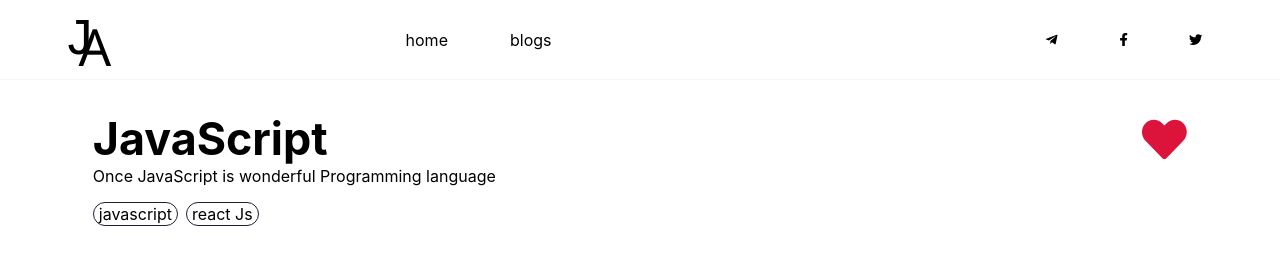
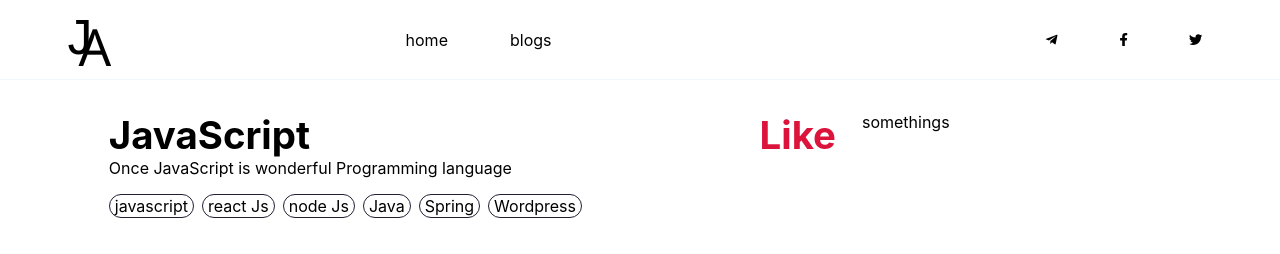
Before and after one commit to aliy71/ja_blog, a React (Create React App) app in the folder frontend/: page /blog-detail/1_ in a window 1280 px wide. Shown: the top 254 px of the page. Built offline with nearby package versions, Linux system fonts and the light colour scheme.

Commit message:
dis&like

```diff
--- a/frontend/src/constants/blogData.js
+++ b/frontend/src/constants/blogData.js
@@ -2,7 +2,7 @@ export const blogData = [
     {
         id: '1_',
         title: "JavaScript",
-        tag: ['javascript', 'react Js'],
+        tag: ['javascript', 'react Js', 'node Js', 'Java', 'Spring', 'Wordpress'],
         description: "Once JavaScript is wonderful Programming language",
         image: {
             alt: 'js image',
--- a/frontend/src/views/blogDetails/blogDetail.jsx
+++ b/frontend/src/views/blogDetails/blogDetail.jsx
@@ -21,11 +21,17 @@ const BlogDetail = () => {
     return (
         <section className={styles.blog__details__field}>
             <div className="container">
-                <h2 className="field" style={{ fontSize: '2.8rem' }}>
+                <div className="field" style={{ gap: '10px', alignItems: 'start' }}>
+                    <article style={{ width: '70%', padding: '0 1rem' }}>
+                        <h2 className="field" style={{ fontSize: '2.4rem' }}>
+                            <span>
                                 {catchData[0]?.title}
+                            </span>
+                            <span style={{ color: catchData[0]?.isLike ? 'crimson' : '#1f2032' }}>
                                 {
-                        catchData[0]?.isLike ? <FaHeart color="crimson" /> : ''
+                                    catchData[0]?.isLike ? 'Like' : 'DisLike'
                                 }
+                            </span>
                         </h2>
                         <p className={styles.text}>{catchData[0]?.description}</p>
                         <div className={styles.tags}>
@@ -47,6 +53,11 @@ const BlogDetail = () => {
                                 )
                             })
                         }
+                    </article>
+                    <aside style={{ width: '30%' }}>
+                        somethings
+                    </aside>
+                </div>
             </div>
         </section>
      );
```
Lines whose indentation alone changed are shown as unchanged.
